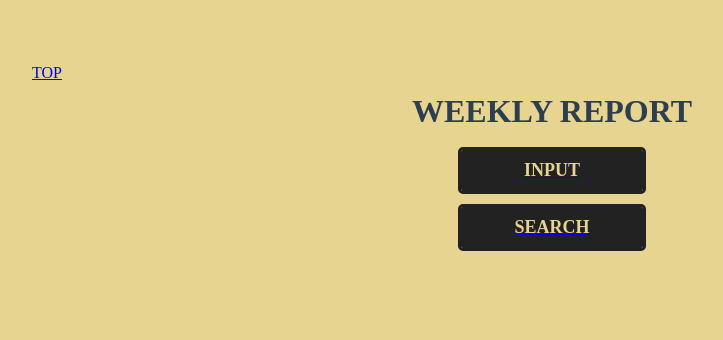
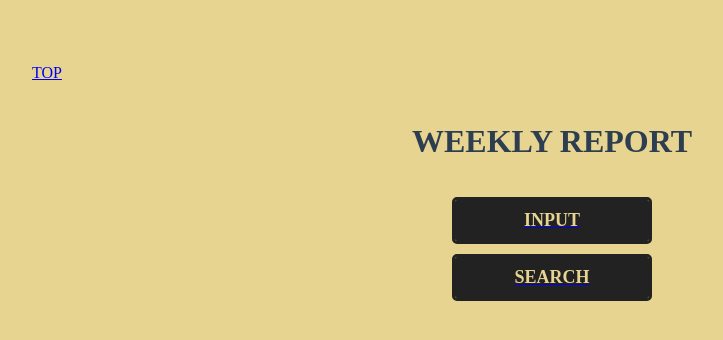
Before and after one commit to yumiirrii/report-maker-vue, a Vue app: page / in a window 1280 px wide. Shown: the top 340 px of the page, without its empty margins (88-811 px from the left). Built offline with nearby package versions, Linux system fonts and the light colour scheme.

Commit message:
added delete method

```diff
--- a/src/assets/main.css
+++ b/src/assets/main.css
@@ -22,7 +22,8 @@ h2 {
 }
 
 p {
-  margin-left: 20px;
+  /* margin-left: 20px; */
+  margin: 5px 0 10px 20px;
 }
 
 input[type="week"] {
@@ -54,6 +55,7 @@ button {
   border: 2px solid #222222;
   border-radius: 5px;
   padding: 5px 10px;
+  margin: 5px;
   transition: 0.3s;
 }
 
@@ -139,7 +141,7 @@ textarea {
   background-clip: padding-box;
   border: 3px solid #222222;
   border-radius: 5px;
-  width: 33%;
+  width: 200px;
   display: block;
   padding: 10px 10px;
   transition: 0.3s;
--- a/src/components/AccordionItem.vue
+++ b/src/components/AccordionItem.vue
@@ -31,6 +31,7 @@ const toggle = () => {
 .accordion-item {
   border: 1px solid #222222;
   margin-bottom: 10px;
+  width: 400px;
 }
 
 .accordion-header {
--- a/src/components/Confirm.vue
+++ b/src/components/Confirm.vue
@@ -9,6 +9,10 @@ import { useRouter } from 'vue-router';
 const reportStore = useReportStore();
 const router = useRouter();
 const responseMessage = ref('');
+
+const deleteProjectAndTasks = (project) => {
+  reportStore.deleteProjectAndTasks(project);
+}
 
 const serializeTaskMapList = (taskMapList) => {
   return taskMapList.map(taskMap => {
@@ -41,7 +45,12 @@ const submitReport = async () => {
   }
 }
 
+const goToProjectInput = () => {
+  router.push({ name: 'Input'});
+}
+
 const backToTop = () => {
+  reportStore.reset();
   router.push({ name: 'Top'});
 }
 </script>
@@ -56,10 +65,13 @@ const backToTop = () => {
   </div>
   <div>
     <h2>PROJECTS</h2>
+    <button @click="goToProjectInput">ADD PROJECT AND TASKS</button>
+    <br />
     <div>
       <ul>
         <li v-for="(project, index) in reportStore.report.projectList" :key="index">
           {{ project }}
+          <button @click="deleteProjectAndTasks(project)">DELETE</button>
         </li>
       </ul>
     </div>
@@ -109,7 +121,7 @@ const backToTop = () => {
       </template>
     </Modal>
   </div>
-  {{ responseMessage }}
+  <p class="warning">{{ responseMessage }}</p>
 </template>
 
 <style scoped>
--- a/src/components/Detail.vue
+++ b/src/components/Detail.vue
@@ -3,7 +3,7 @@ import axios from 'axios';
 import { reactive, onMounted } from 'vue';
 import { useRoute } from 'vue-router';
 
-const route = useRoute();
+const router = useRoute();
 const report = reactive({
   week: '',
   projectList: [],
@@ -14,7 +14,7 @@ const report = reactive({
 
 onMounted( async () => {
   try {
-    const res = await axios.get(`http://localhost:8080/detail/${route.params.reportId}`);
+    const res = await axios.get(`http://localhost:8080/detail/${router.params.reportId}`);
     Object.assign(report, res.data);
   } catch (error) {
     console.log(error);
@@ -71,4 +71,7 @@ onMounted( async () => {
     <h2>SUMMARY</h2>
     <p>{{ report.summary }}</p>
   </div>
+  <div>
+    <button @click="$router.push({ name: 'Search' })">BACK</button>
+  </div>
 </template>
--- a/src/components/Header.vue
+++ b/src/components/Header.vue
@@ -1,9 +1,12 @@
 <script setup>
 import { RouterLink } from 'vue-router';
+import { useReportStore } from '@/stores/reportStore';
+
+const reportStore = useReportStore();
 </script>
 
 <template>
   <div>
-    <RouterLink :to="{ name: 'Top' }">TOP</RouterLink>
+    <RouterLink :to="{ name: 'Top' }" @click="reportStore.reset()">TOP</RouterLink>
   </div>
 </template>
--- a/src/components/TaskInput.vue
+++ b/src/components/TaskInput.vue
@@ -36,7 +36,7 @@ const addDoneTask = () => {
     isDoneTaskDupe.value = false;
     isDoneTaskAdded.value = true;
   } else {
-    event.preventDefault();
+    return;
   }
 }
 
@@ -81,7 +81,11 @@ const submitTasks = () => {
 }
 
 const handleNoClick = () => {
-  router.push({ name: 'Summary' });
+  if (reportStore.report.summary) {
+    router.push({ name: 'Confirm'});
+  } else {
+    router.push({ name: 'Summary' });
+  }
 }
 
 const handleYesClick = () => {
@@ -106,7 +110,7 @@ const handleYesClick = () => {
           </li>
         </ul>
       </div>
-      <div id="options" v-if="props.lastTaskList > 0">
+      <div id="options" v-if="props.lastTaskList.length > 0">
         <p>OPTIONS</p>
         <ul class="checkbox-ul">
           <li v-for="(lastTask, index) in props.lastTaskList" :key="index">
--- a/src/components/Top.vue
+++ b/src/components/Top.vue
@@ -9,10 +9,8 @@ const reportStore = useReportStore();
 <template>
   <div id="top">
     <h1>WEEKLY REPORT</h1>
-    <div>
+    <div class="register">
       <RouterLink :to="{ name: 'Input' }"><button>INPUT</button></RouterLink>
-    </div>
-    <div>
       <RouterLink :to="{ name: 'Search' }"><button>SEARCH</button></RouterLink>
     </div>
     <BarChart />
@@ -23,28 +21,11 @@ const reportStore = useReportStore();
 h1 {
   text-align: center;
   font-weight: bold;
+  margin: 30px 0;
 }
 
 button {
-    color: #e7d491ff;
-    text-align: center;
-    font-size: 18px;
-    font-family: Avenir;
-    font-weight: bold;
-    background: #222222;
-    background-clip: padding-box;
-    border: 3px solid #222222;
-    border-radius: 5px;
-    width: 18%;
-    display: block;
-    padding: 10px 0px;
-    margin: 10px auto;
-    transition: 0.3s;
-}
-
-button:hover {
-    color: #222222;
-    background: #e7d491ff;
-    border-color: #222222;
+  margin-top: 10px;
+  margin-bottom: 10px;
 }
 </style>
--- a/src/components/WeekInput.vue
+++ b/src/components/WeekInput.vue
@@ -1,5 +1,5 @@
 <script setup>
-import { ref } from 'vue';
+import { onMounted, ref } from 'vue';
 import ProjectInput from './ProjectInput.vue';
 import { useReportStore } from '@/stores/reportStore';
 
@@ -12,6 +12,7 @@ const submitWeek = () => {
   if (week.value) {
     reportStore.report.week = weekToDateString(week.value);
     reportStore.isWeekSubmitted = true;
+    week.value = null;
   } else {
     errorMsg.value = 'week input is required.'
   }
--- a/src/stores/reportStore.js
+++ b/src/stores/reportStore.js
@@ -20,6 +20,26 @@ export const useReportStore = defineStore('report', {
         this.report.projectList.add(project);
         return true;
       }
+    },
+    deleteProjectAndTasks(project) {
+      this.report.projectList = new Set([...this.report.projectList].filter(p => p !== project));
+      this.report.doneTaskMapList = this.report.doneTaskMapList.map(doneTaskMap => {
+        doneTaskMap.forEach((value, key) => {
+          if (key === project) {
+            doneTaskMap.delete(key);
+          }
+        })
+      })
+      this.report.planningTaskMapList = this.report.planningTaskMapList.map(planningTaskMap => {
+        planningTaskMap.forEach((value, key) => {
+          if (key === project) {
+            planningTaskMap.delete(key);
+          }
+        })
+      })
+    },
+    reset() {
+      this.$reset();
     }
   }
 })
```
